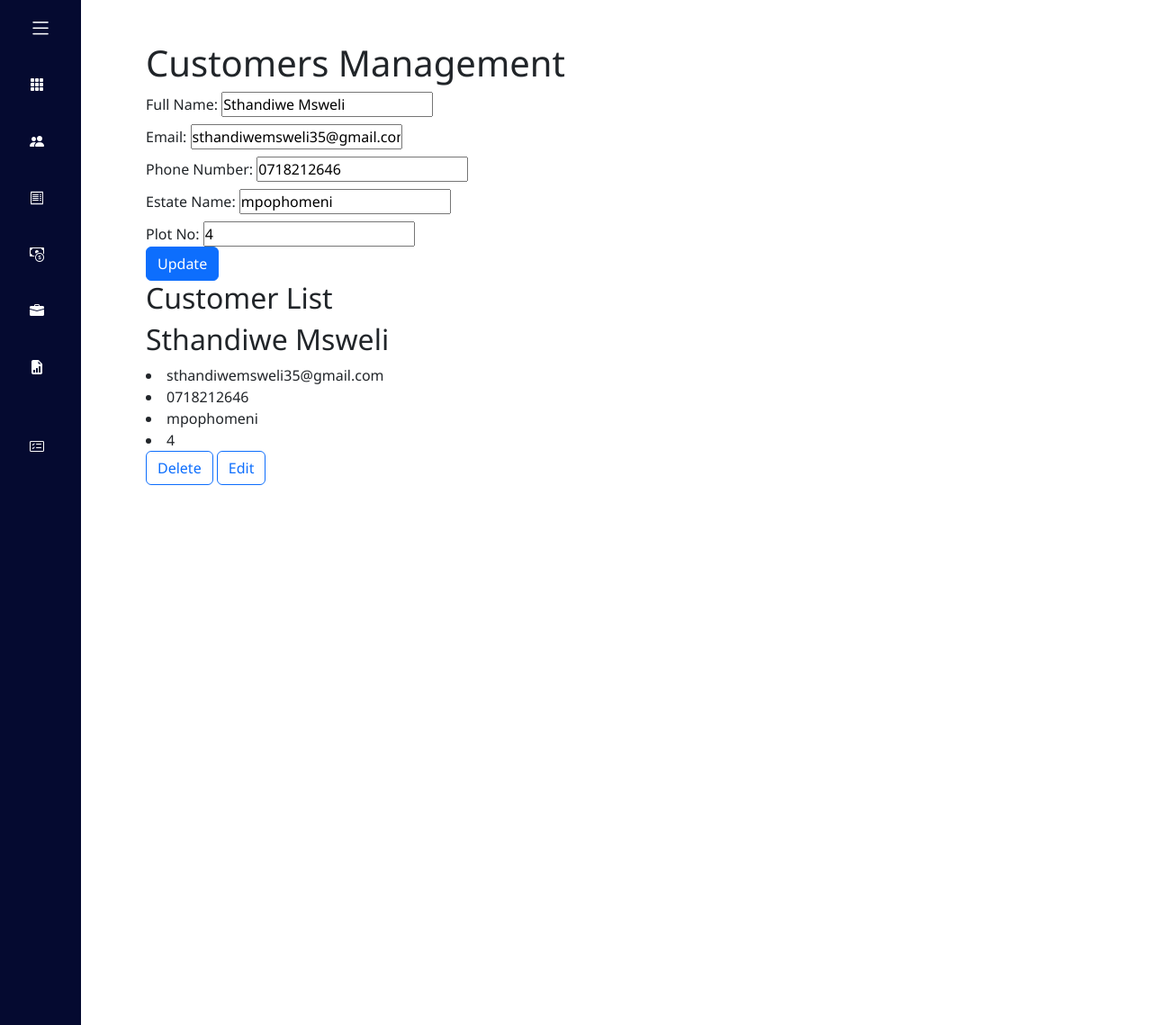
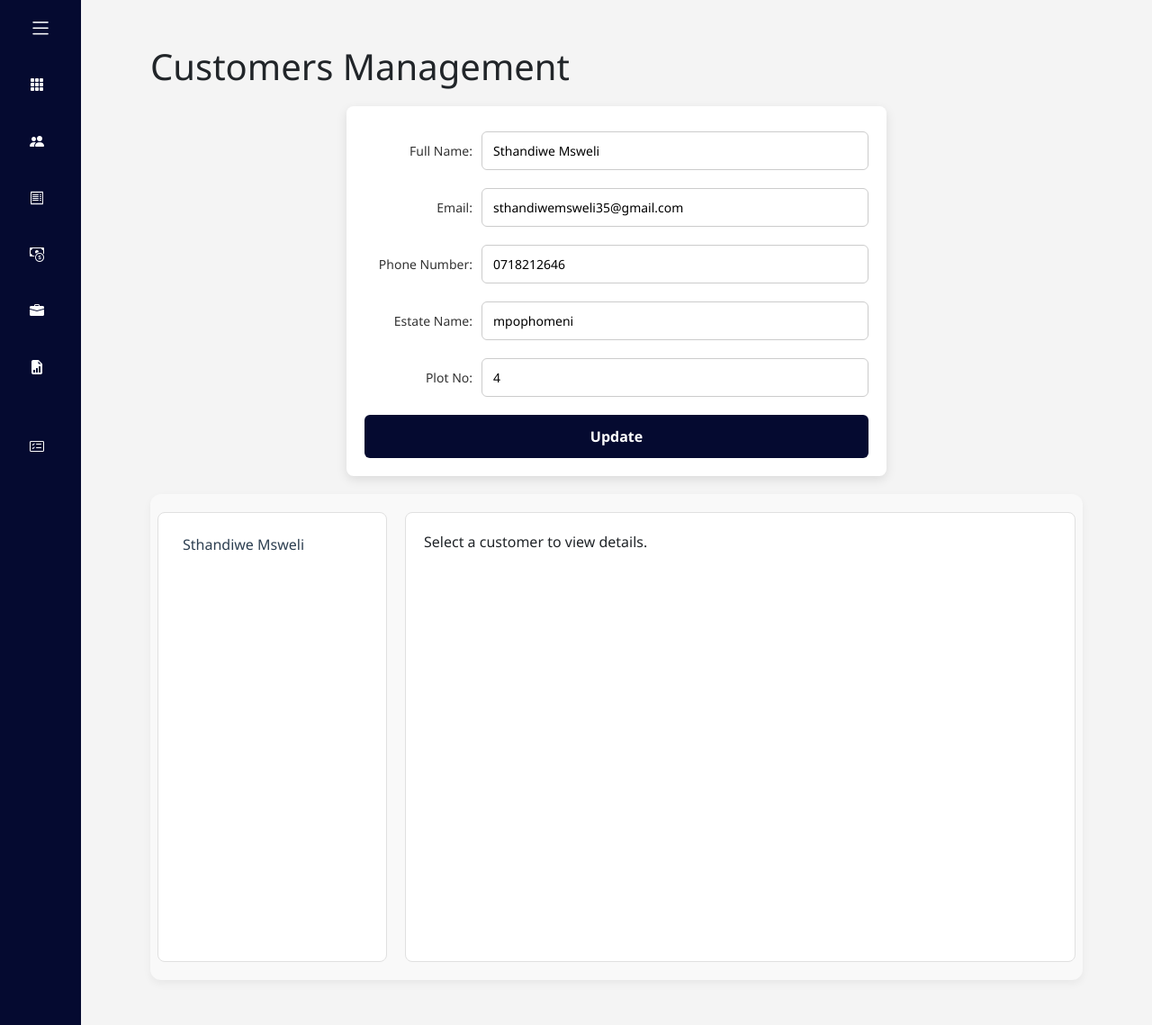
Before and after one commit to sthandiwe3561/Bookkeeping, a Django app: page /customer_form_edit/25/ in a window 1280 px wide. Shown: the whole page at 90% size. Run offline with Django 5.2, Linux system fonts and the light colour scheme; data comes from the database, SQL or seed files in the repository; both versions use the stored data as it was after the commit.

Commit message:
modified the customer list display

```diff
--- a/bookkeeping/static/bookkeeping/styles.css
+++ b/bookkeeping/static/bookkeeping/styles.css
@@ -5,12 +5,19 @@
   font-family: 'Segoe UI', Tahoma, Geneva, Verdana, sans-serif;
 }
 
-body{
+/*body{
     padding: 0;
     margin: 0;
+}*/
+
+body {
+  display: flex;
+  height: 100vh;
+  overflow: hidden;
 }
+
 .sidebar{
-  position:absolute ;
+  position:fixed;
   top: 0;
   left: 0;
   height: 100vh;
@@ -20,10 +27,12 @@ body{
   transition: all 0.5s ease;
 }
 
-.sidebar.active ~ .main-content{
-  left: 250px;
-  width: calc(100% - 250px);
+.sidebar.active ~ .main-content {
+  margin-left: 265px;
+  width: calc(100% - 265px);
 }
+
+
 .sidebar.active{
   width: 265px;
 }
@@ -124,7 +133,17 @@ opacity: 1;
   display: none;
 }
 
-.main-content{
+/* Main content takes remaining space */
+.main-content {
+  margin-left: 90px; /* Match sidebar width */
+  width: calc(100% - 90px);
+  height: 100vh;
+  overflow-y: auto;
+  padding: 20px;
+  background-color: #f4f4f4;
+}
+
+/*.main-content{
   position: relative;
   min-height: 100vh;
   top: 0;
@@ -132,9 +151,175 @@ opacity: 1;
   transition: all 0.5s ease;
   width: calc(100% - 80px);
   padding: 1rem;
+  background-color: #f4f4f4;
+
 }
 
 /*customers feature*/
 .customers{
   padding: 30px 40px;
 }
+
+/*customer form*/
+/* Form Container */
+.form-container {
+  max-width: 600px;
+  margin: 20px auto;
+  padding: 20px;
+  background-color: #fff;
+  border-radius: 8px;
+  box-shadow: 0 4px 12px rgba(0, 0, 0, 0.1);
+}
+
+
+
+.form-group {
+  display: flex;
+  align-items: center;
+  margin-bottom: 20px;
+}
+
+.form-container label {
+  width: 120px; /* Adjust width as needed */
+  margin-right: 10px;
+  font-size: 14px;
+  color: #333;
+  font-weight: 500;
+  text-align: right;
+}
+
+.form-container input[type="text"],
+.form-container input[type="email"],
+.form-container input[type="tel"],
+.form-container input[type="number"] {
+  flex: 1;
+  padding: 10px 12px;
+  font-size: 14px;
+  border: 1px solid #ccc;
+  border-radius: 6px;
+  box-sizing: border-box;
+  transition: border-color 0.3s, box-shadow 0.3s;
+}
+
+.form-container input:focus {
+  border-color: #3498db;
+  outline: none;
+  box-shadow: 0 0 0 3px rgba(52, 152, 219, 0.2);
+}
+
+
+/* Submit Button */
+.submit-btn {
+  width: 100%;
+  padding: 12px;
+  background-color: #050A30;
+  color: #fff;
+  font-size: 16px;
+  font-weight: bold;
+  border: none;
+  border-radius: 6px;
+  cursor: pointer;
+  transition: background-color 0.3s;
+}
+
+.submit-btn:hover {
+  background-color: #2980b9;
+}
+
+/* Form Focus Styles */
+.submit-btn:focus {
+  outline: none;
+}
+
+/*.nameList{
+  margin-top: 10%;
+}
+.names{
+  padding: 20px;
+  background-color: #fff;
+  border-radius: 8px;
+  box-shadow: 0 4px 12px rgba(0, 0, 0, 0.1);
+}
+.details{
+  padding: 20px;
+  background-color: #fff;
+  border-radius: 8px;
+  box-shadow: 0 4px 12px rgba(0, 0, 0, 0.1);
+}*/
+
+.nameList {
+  background-color: #f9f9f9;
+  padding: 20px;
+  border-radius: 12px;
+  box-shadow: 0 4px 10px rgba(0, 0, 0, 0.05);
+  margin-top: 20px;
+}
+
+.customersList {
+  display: flex;
+  gap: 20px;
+}
+
+/* Sidebar with customer names */
+.names {
+  background-color: #ffffff;
+  border: 1px solid #e0e0e0;
+  padding: 15px;
+  border-radius: 8px;
+  height: 500px;
+  overflow-y: auto;
+}
+
+.names ul {
+  list-style-type: none;
+  padding-left: 0;
+  margin: 0;
+}
+
+.names li {
+  margin-bottom: 12px;
+}
+
+.names a {
+  text-decoration: none;
+  color: #2c3e50;
+  font-weight: 500;
+  padding: 8px 12px;
+  display: block;
+  border-radius: 6px;
+  transition: background-color 0.2s ease;
+}
+
+.names a:hover {
+  background-color: #ecf0f1;
+}
+
+/* Customer details section */
+.details {
+  background-color: #ffffff;
+  border: 1px solid #e0e0e0;
+  padding: 20px;
+  border-radius: 8px;
+  flex-grow: 1;
+  min-height: 300px;
+}
+
+.details ul {
+  list-style: none;
+  padding-left: 0;
+}
+
+.details li {
+  margin-bottom: 10px;
+  font-size: 15px;
+  color: #333;
+}
+
+/* Buttons */
+.details .btn {
+  margin-right: 10px;
+  margin-top: 15px;
+  padding: 8px 16px;
+  font-size: 14px;
+  border-radius: 6px;
+}
--- a/bookkeeping/templates/bookkeeping/customers.html
+++ b/bookkeeping/templates/bookkeeping/customers.html
@@ -2,7 +2,7 @@
 {% block body %}
 <div class="customers">
 <h1>Customers Management</h1>
-<div class="form">
+<div class="form-container">
   {% if error %}
   <div class="alert alert-danger">{{ error }}</div>
 {% endif %}
@@ -42,27 +42,47 @@
            value="{{ post.plot_no|default:'' }}" />
   </div>
 
-  <button type="submit" class="btn btn-primary">
+  <button type="submit" class="btn submit-btn">
     {% if post %}Update{% else %}Add{% endif %}
   </button>
 </form>
 </div>
 
-<div class="customersList">
-  <h2>Customer List</h2>
-  {% for customer in customers %}
-    <h2>{{ customer.name }}</h2>
-    <li> {{ customer.email }} </li>
-    <li>{{ customer.phone_no }}</li>
-    <li>{{customer.estate}}</li>
-    <li>{{customer.plot_no}}</li>
-<a href="{% url 'customer_delete' customer.id %}" class="btn btn-outline-primary">Delete</a>
-<a href="{% url 'customer_form_edit' customer.id %}" class="btn btn-outline-primary">Edit</a>
+<div class="nameList">
+  <div class="customersList row">
+
+    <!-- Sidebar List of Customer Names -->
+    <div class="names col-3" style="max-height: 500px; overflow-y: auto;">
+      <ul>
+        {% for names in customers %}
+          <li>
+            <a href="{% url 'customer_details' names.id %}">
+              <p>{{ names.name }}</p>
+            </a>
+          </li>
+        {% endfor %}
+      </ul>
+    </div>
+
+    <!-- Selected Customer Details -->
+    <div class="details col-6">
+      {% if customer_details %}
+        <ul>
+          <li>{{ customer_details.email }}</li>
+          <li>{{ customer_details.phone_no }}</li>
+          <li>{{ customer_details.estate }}</li>
+          <li>{{ customer_details.plot_no }}</li>
+        </ul>
+
+        <a href="{% url 'customer_delete' customer_details.id %}" class="btn btn-outline-primary">Delete</a>
+        <a href="{% url 'customer_form_edit' customer_details.id %}" class="btn btn-outline-primary">Edit</a>
+      {% else %}
+        <p>Select a customer to view details.</p>
+      {% endif %}
+    </div>
+
+  </div>
+</div>
 
 
-  {% empty %}
-    <p>No customers found.</p>
-  {% endfor %}
-</div>
-</div>
 {% endblock %}
--- a/bookkeeping/urls.py
+++ b/bookkeeping/urls.py
@@ -6,7 +6,9 @@ urlpatterns = [
     path("", views.dashboard, name="dashboard"),
     path("customer_form", views.customers, name="customer_form"),
     path("customer_form_edit/<int:post_id>/", views.customers, name="customer_form_edit"),
-    path('customer_delete/<int:post_id>/', views.customer_delete, name='customer_delete'),
+    path('customer/<int:post_id>/', views.customer_delete, name='customer_delete'),
+    path("customers/<int:post_id>/", views.customer_list_view, name="customer_details"),
+
 
 
 ]
--- a/bookkeeping/views.py
+++ b/bookkeeping/views.py
@@ -67,6 +67,20 @@ def customers_list(request):
     customers_lists = Customer.objects.all()
     return render(request,"bookkeeping/customers.html",{'customers':customers_lists})
 
+
+def customer_list_view(request, post_id=None):
+    customers = Customer.objects.all()
+    customer_details = None
+
+    if post_id:
+        customer_details = get_object_or_404(Customer, id=post_id)
+
+    return render(request, "bookkeeping/customers.html", {
+        "customers": customers,
+        "customer_details": customer_details
+    })
+
+
 def customer_delete(request,post_id):
      #fecthing the users id
     customers_lists = get_object_or_404(Customer, id=post_id)
```
Also changed, not shown: db.sqlite3.
